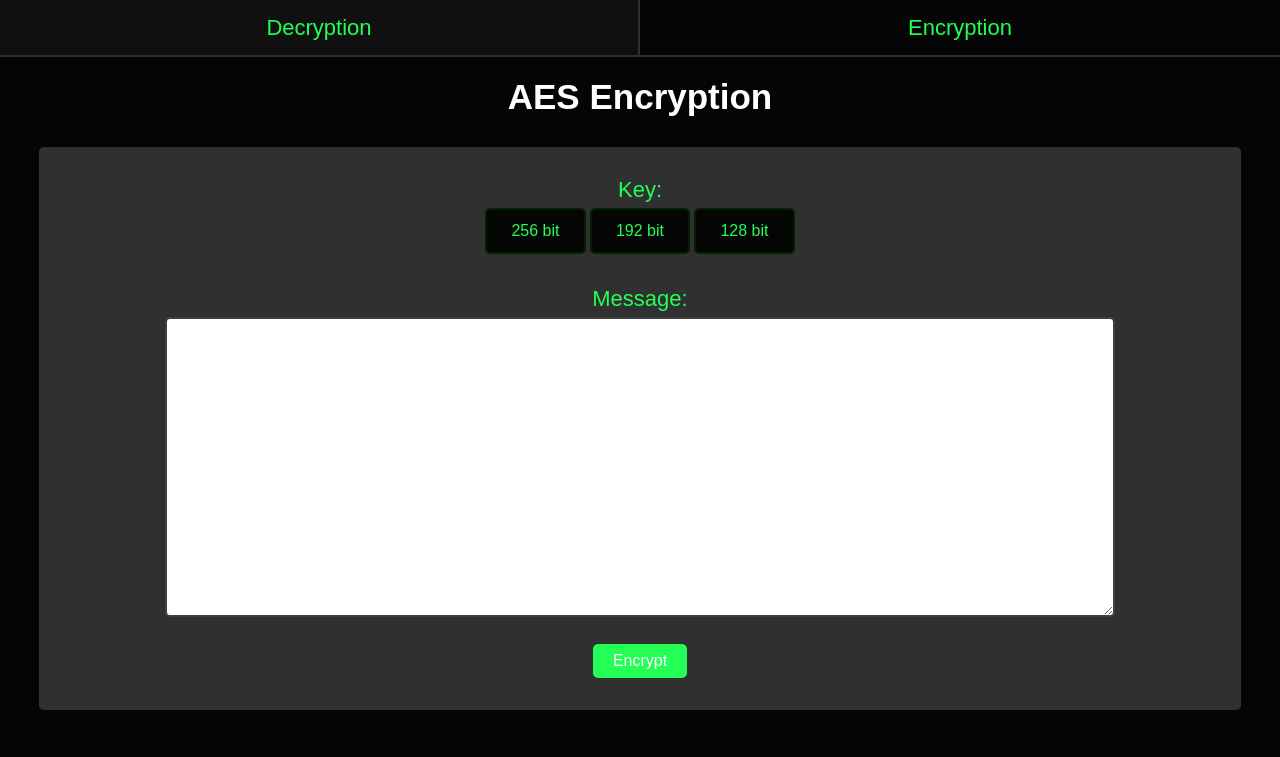
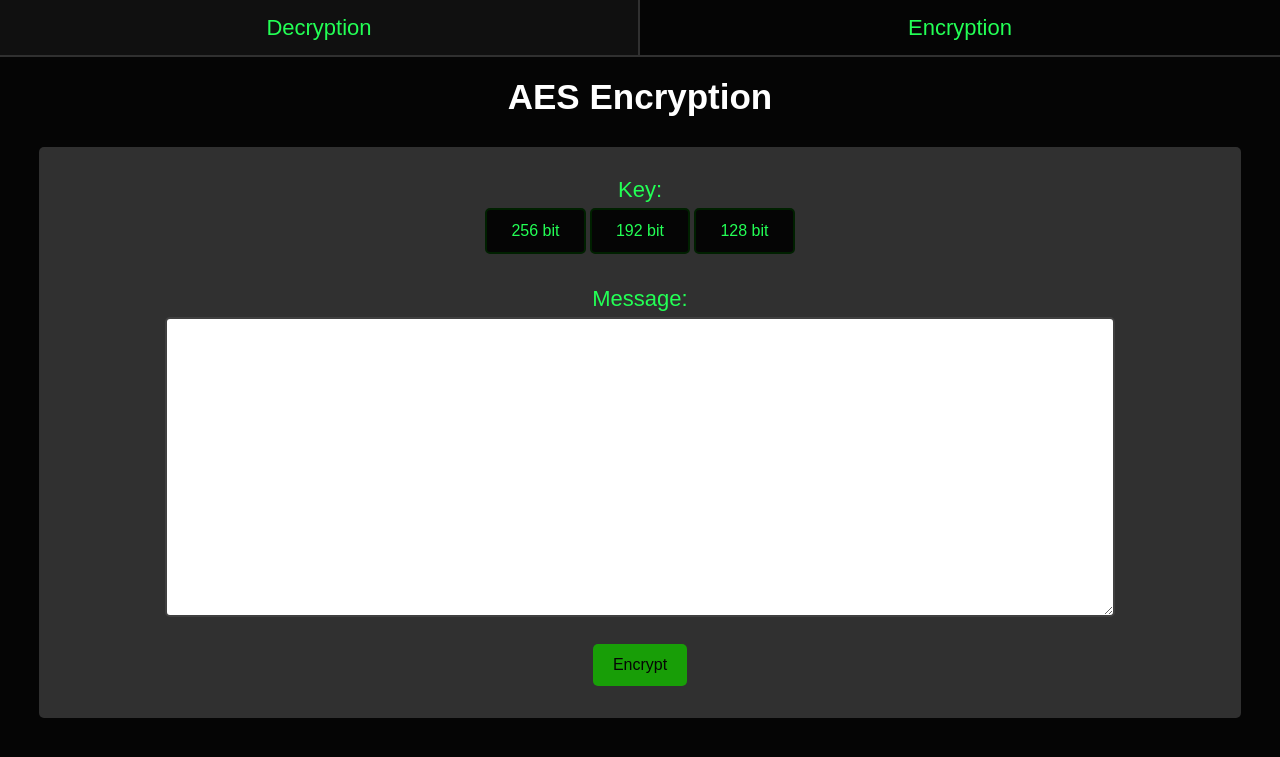
Before and after one commit to Collinformatics/Encryption, a Flask app: page / in a window 1280 px wide. Shown: the top 757 px of the page. Run offline with Flask 3, Linux system fonts and the light colour scheme; some libraries are stand-ins or nearby versions.

Commit message:
Add files via upload

```diff
--- a/static/AES.js
+++ b/static/AES.js
@@ -25,6 +25,8 @@ function encryptMessage(event) {
     let decrypted = decryptAES(decodedCipherText, encrypted.key, encrypted.iv);
     console.log('Decrypted: ' + decrypted)
 
+    // Define label color
+    const labelColor = getComputedStyle(document.documentElement).getPropertyValue('--buttonBG').trim();
 
     // Show result in the HTML
     let resultContainer = document.getElementById('encryptedData');
@@ -32,11 +34,11 @@ function encryptMessage(event) {
     resultContainer.innerHTML = `
     <div class="div-header">Encrypted Data:</div>
     <div class="container-text">
-        <p><strong style="color: #009000;">Key:</strong> ${encrypted.key}</p>
-        <p><strong style="color: #009000;">iv:</strong> ${encrypted.iv}</p>
-        <p><strong style="color: #009000;">Encrypted Text:</strong> ${encrypted.ciphertext}<br></p>
-        <p><strong style="color: #009000;">Received Text:</strong> ${message}</p>
-        <p><strong style="color: #009000;">Decrypted Text:</strong> ${decrypted}</p>
+        <p><strong style="color: ${labelColor};">Key:</strong> ${encrypted.key}</p>
+        <p><strong style="color: ${labelColor};">iv:</strong> ${encrypted.iv}</p>
+        <p><strong style="color: ${labelColor};">Encrypted Text:</strong> ${encrypted.ciphertext}<br></p>
+        <p><strong style="color: ${labelColor};">Received Text:</strong> ${message}</p>
+        <p><strong style="color: ${labelColor};">Decrypted Text:</strong> ${decrypted}</p>
     </div>
 `;
 }
@@ -78,6 +80,7 @@ function encryptAES(message, keyBits) {
 function decryptAES(encryptedText, key, iv) {
     // Convert IV from Hex to WordArray
     let ivWordArray = CryptoJS.enc.Hex.parse(iv);
+    console.log('iv: ' + iv + '\nArray: ' + ivWordArray);
 
     // Decrypt
     let decrypted = CryptoJS.AES.decrypt(encryptedText, key, {
--- a/static/styles.css
+++ b/static/styles.css
@@ -1,10 +1,18 @@
 :root {
     --black: #050505;
     --white: #FFFFFF;
-    --buttonHighlight: #1AD747;
+
+    --buttonBG: #189E07;
+    --buttonHighlight: #16BC01;
+    --buttonSizeVert: 12px;
+    --buttonSizeHor: 20px;
+
     --buttonBits: #23FF55;
     --buttonBitsBorder: #002000;
     --buttonBitsSelect: #002000;
+    --buttonBitsSizeVert: 12px;
+    --buttonBitsSizeHor: 24px;
+
     --colorBG: #303030;
     --colorAccent: #404040;
     --colorPrimary: #23FF55;
@@ -54,6 +62,64 @@ p2 {
     padding-bottom: 0px;
     margin: var(--spacer) auto;
 }
+
+/* Buttons */
+button {
+    background-color: var(--buttonBG);
+    color: var(--black);
+    font-size: var(--fontSize);
+    cursor: pointer;
+    border: none;
+    border-radius: var(--borderRad);
+    padding: var(--buttonSizeVert) var(--buttonSizeHor);
+    margin-top: 0px;
+    margin-bottom: var(--marginButton);
+}
+button:hover {
+    background-color: var(--buttonHighlight);
+}
+
+/* Style for .button-key buttons inside the form */
+.form-group .button-key {
+    background-color: var(--black);
+    color: var(--buttonBits);
+    font-size: var(--fontSize);
+    cursor: pointer;
+    border: 2px solid var(--buttonBitsBorder);
+    border-radius: var(--borderRad);
+    padding: var(--buttonBitsSizeVert) var(--buttonBitsSizeHor);
+    margin-top: 0px;
+    margin-bottom: var(--marginButton);
+}
+/* Prevent hover effect on selected .button-key buttons */
+.form-group .button-key.selected {
+    background-color: var(--buttonBitsSelect);
+    color: var(--white);
+    border: 2px solid #39FF14;
+}
+
+.buttonHeader {
+    background-color: var(--black);
+    color: var(--colorPrimary);
+    border-radius: 0;
+    font-size: 22px;
+    width: 50vw;
+    height: 100%; /* Fill container height */
+    cursor: pointer;
+    padding: 12px 0;
+    margin-top: 0px;
+    margin-bottom: 0;
+    display: block;
+}
+
+.buttonHeader:first-child {
+    border-right: var(--borderThickness) solid var(--colorBG); /* Add a border to the first button */
+}
+
+.buttonHeader:hover {
+    background-color: #101010;
+}
+
 
 .container {
     background-color: var(--colorBG);
@@ -110,62 +176,6 @@ input[type="file"] {
     margin-bottom: var(--padTB);
 }
 
-button {
-    background-color: var(--colorPrimary);
-    color: var(--white);
-    font-size: var(--fontSize);
-    cursor: pointer;
-    border: none;
-    border-radius: var(--borderRad);
-    padding: 8px 20px;
-    margin-top: 0px;
-    margin-bottom: var(--marginButton);
-}
-button:hover {
-    background-color: var(--buttonHighlight);
-}
-
-/* Style for .button-key buttons inside the form */
-.form-group .button-key {
-    background-color: var(--black);
-    color: var(--buttonBits);
-    font-size: var(--fontSize);
-    cursor: pointer;
-    border: 2px solid var(--buttonBitsBorder);
-    border-radius: var(--borderRad);
-    padding: 12px 24px;
-    margin-top: 0px;
-    margin-bottom: var(--marginButton);
-}
-/* Prevent hover effect on selected .button-key buttons */
-.form-group .button-key.selected {
-    background-color: var(--buttonBitsSelect);
-    color: var(--white);
-    border: 2px solid #39FF14;
-}
-
-.buttonHeader {
-    background-color: var(--black);
-    color: var(--colorPrimary);
-    border-radius: 0;
-    font-size: 22px;
-    width: 50vw;
-    height: 100%; /* Fill container height */
-    cursor: pointer;
-    padding: 12px 0;
-    margin-top: 0px;
-    margin-bottom: 0;
-    display: block;
-}
-
-.buttonHeader:first-child {
-    border-right: var(--borderThickness) solid var(--colorBG); /* Add a border to the first button */
-}
-
-.buttonHeader:hover {
-    background-color: #101010;
-}
-
 .input-form {
     align-items: center;
     text-align: center;
```
